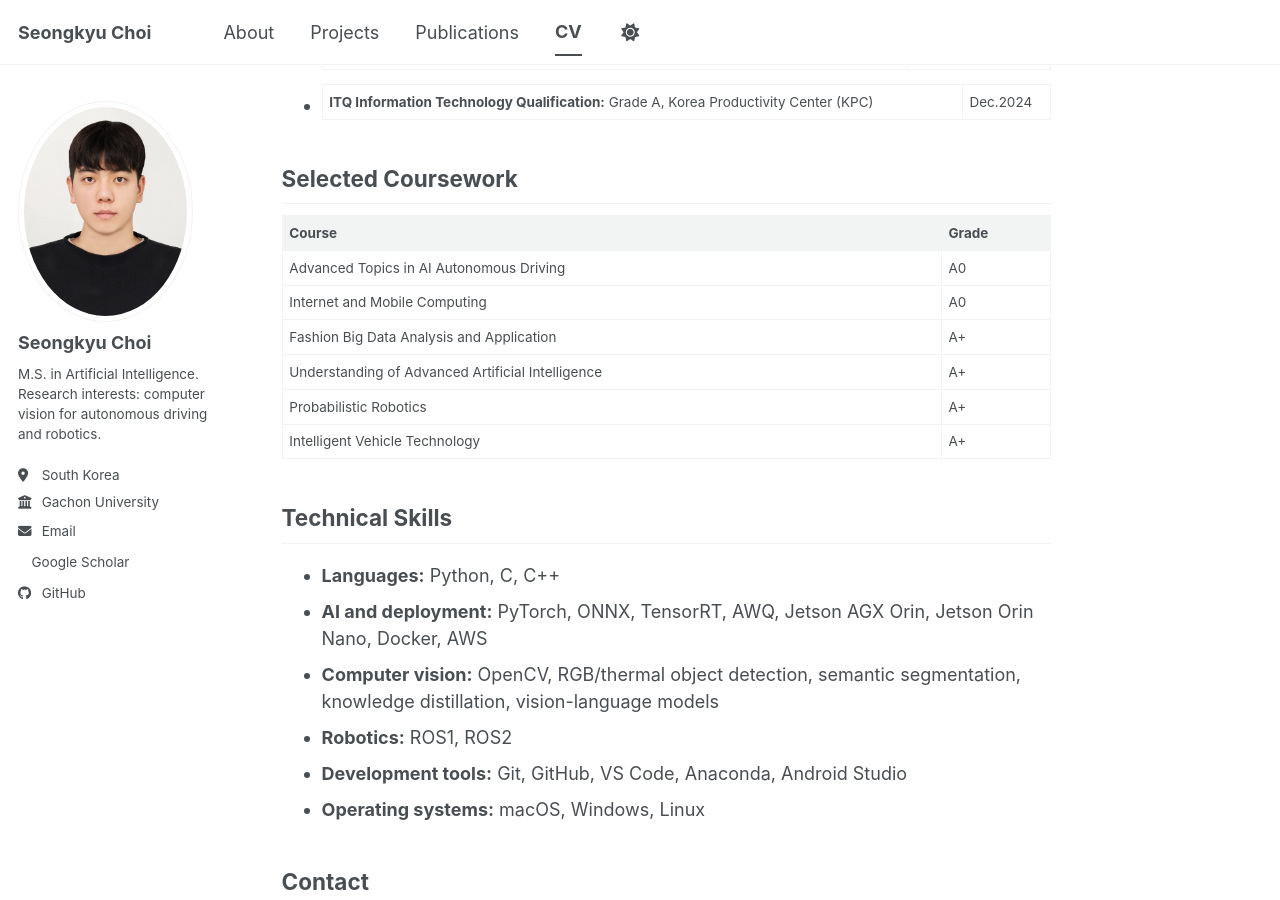
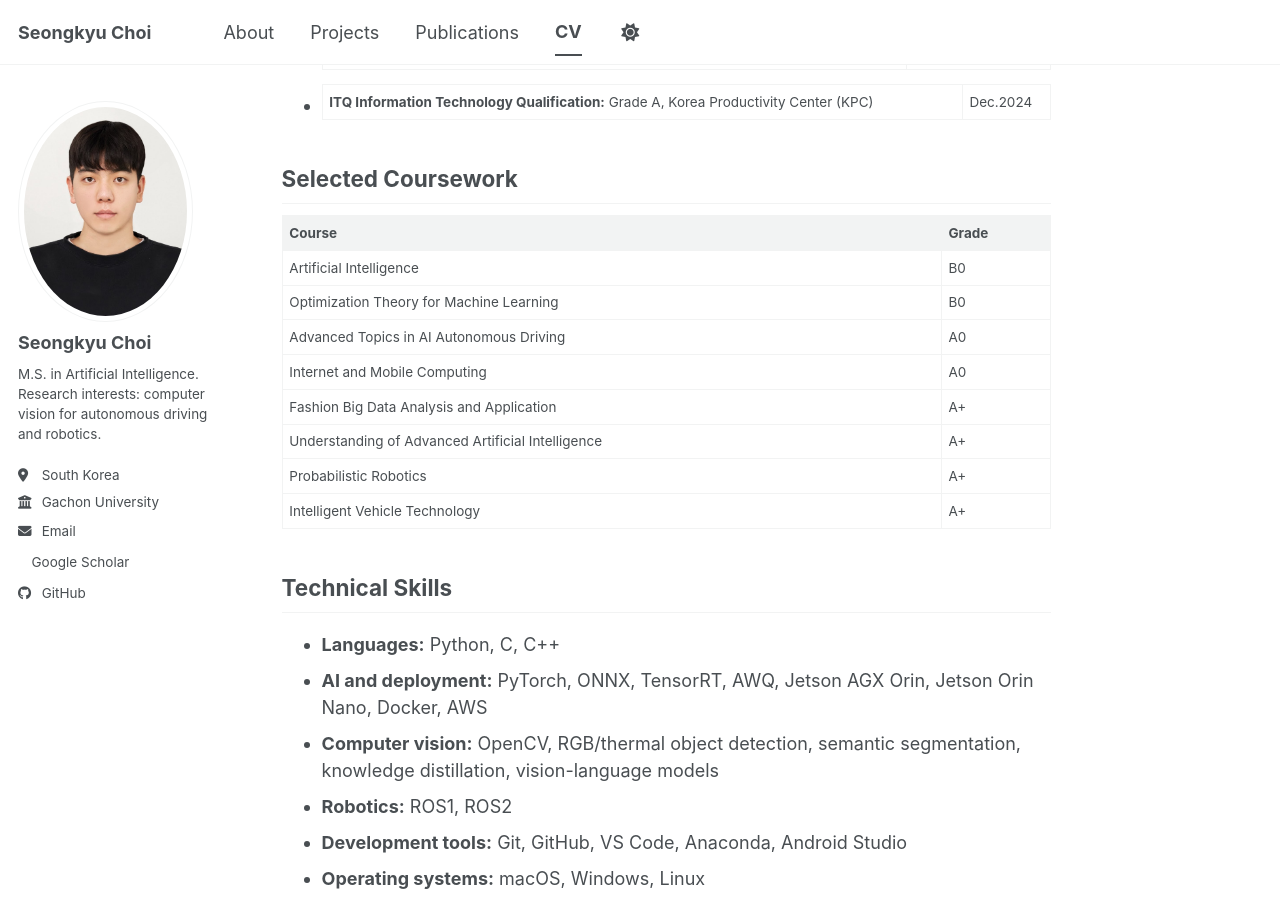
Before and after one commit to sk950324/sk950324.github.io, a Jekyll site: the page built from _pages/cv.md, in a window 1280 px wide and 900 px high, scrolled down 4774 px. Built offline with Jekyll 4.4.1, drawn with Linux system fonts in a browser that asks for light colours; a style sheet for code colours, icons or effects is not loaded.

Commit message:
Add missing AI and optimization coursework to CV

```diff
--- a/_pages/cv.md
+++ b/_pages/cv.md
@@ -145,6 +145,8 @@ Recognized for outstanding academic achievement, exemplary conduct, and service
 
 | Course | Grade |
 | --- | --- |
+| Artificial Intelligence | B0 |
+| Optimization Theory for Machine Learning | B0 |
 | Advanced Topics in AI Autonomous Driving | A0 |
 | Internet and Mobile Computing | A0 |
 | Fashion Big Data Analysis and Application | A+ |
```
